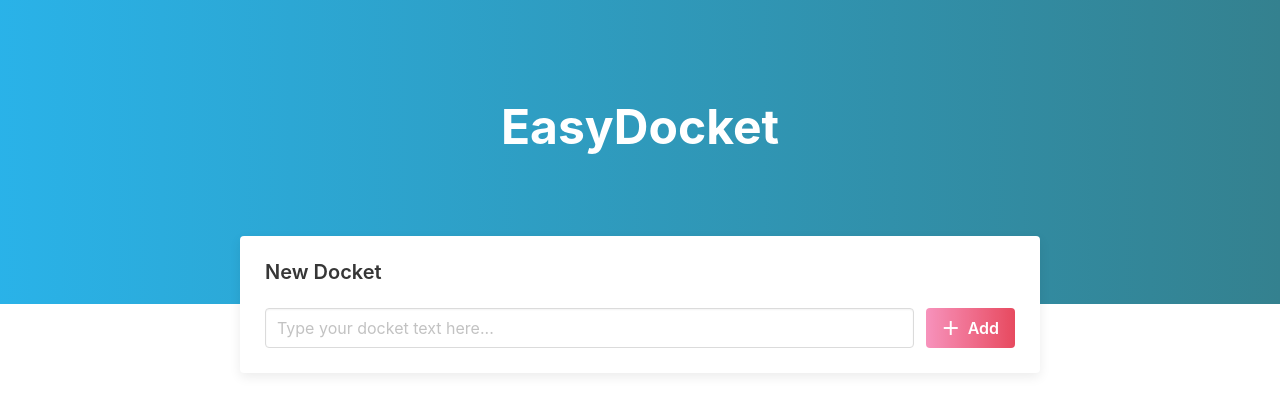
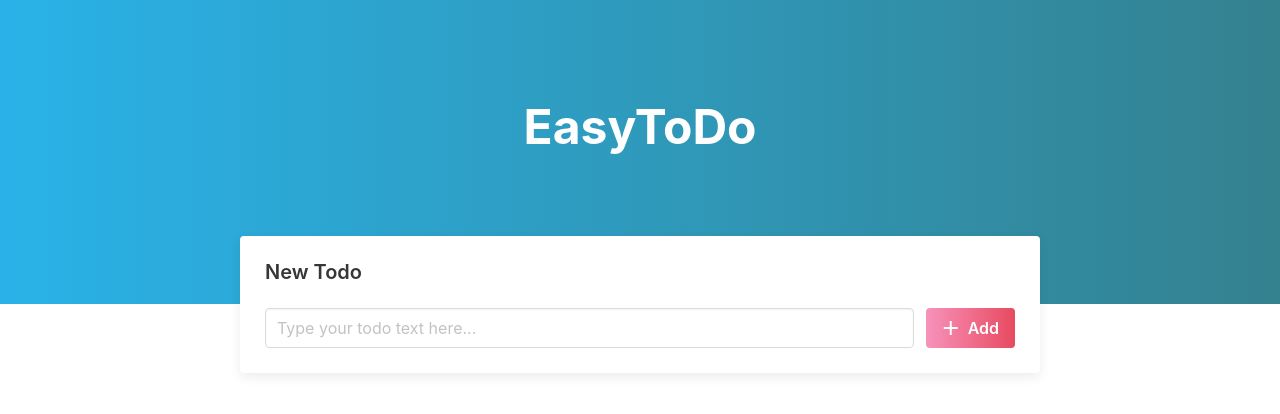
Before and after one commit to NSBM-SPM-2021/github-basics-SudasunViraj, an Angular app in the folder angular-todo-app/: page / in a window 1280 px wide. Shown: the top 414 px of the page. Built offline with nearby package versions, Linux system fonts and the light colour scheme.

Commit message:
new changes

```diff
--- a/angular-todo-app/src/app/edit-todo-dialog/edit-todo-dialog.component.html
+++ b/angular-todo-app/src/app/edit-todo-dialog/edit-todo-dialog.component.html
@@ -12,11 +12,11 @@
                 name="text"
                 required
                 minlength="2"
-                placeholder="Type your docket text here...">
+                placeholder="Type your todo text here...">
                 </div>
                 <div *ngIf="todoTextField.invalid">
-                    <p class="help is-danger" *ngIf="todoTextField.errors.required">Please enter the text of your docket</p>
-            <p class="help is-danger" *ngIf="todoTextField.errors.minlength">Docket text must be at least 2 characters</p>
+                    <p class="help is-danger" *ngIf="todoTextField.errors.required">Please enter the text of your todo</p>
+            <p class="help is-danger" *ngIf="todoTextField.errors.minlength">Todo text must be at least 2 characters</p>
                 </div>
             </div>
 
--- a/angular-todo-app/src/app/todos/todos.component.html
+++ b/angular-todo-app/src/app/todos/todos.component.html
@@ -1,16 +1,16 @@
 <section class="heading-section">
-    <h1 class="title is-1 has-text-centered">EasyDocket</h1>
+    <h1 class="title is-1 has-text-centered">EasyToDo</h1>
 </section>
 
 <div class="container add-todo-box-container">
     <div class="add-todo-box">
 
         <form #form="ngForm" (ngSubmit)="onFormSubmit(form)">
-            <h2 class="title is-5">New Docket</h2>
+            <h2 class="title is-5">New Todo</h2>
 
             <div class="field is-grouped" style="margin: 0;">
                 <p class="control is-expanded">
-                    <input ngModel #todoTextField="ngModel" required minlength="2" name="text" class="input" type="text" placeholder="Type your docket text here...">
+                    <input ngModel #todoTextField="ngModel" required minlength="2" name="text" class="input" type="text" placeholder="Type your todo text here...">
                 </p>
                 <p class="control">
                     <button type="submit" class=" button alt-gradient-button">
@@ -22,8 +22,8 @@
 
             <div>
                 <div *ngIf="todoTextField.invalid && showValidationErrors">
-                    <p class="help is-danger" *ngIf="todoTextField.errors.required">Please enter the text of your docket</p>
-            <p class="help is-danger" *ngIf="todoTextField.errors.minlength">Docket text must be at least 2 characters</p>
+                    <p class="help is-danger" *ngIf="todoTextField.errors.required">Please enter the text of your todo</p>
+            <p class="help is-danger" *ngIf="todoTextField.errors.minlength">Todo text must be at least 2 characters</p>
                 </div>
             </div>
         </form>
--- a/angular-todo-app/src/index.html
+++ b/angular-todo-app/src/index.html
@@ -2,7 +2,7 @@
 <html lang="en">
 <head>
   <meta charset="utf-8">
-  <title>AngularTodoApp</title>
+  <title>AngularToDoApp</title>
   <base href="/">
   <meta name="viewport" content="width=device-width, initial-scale=1">
   <link rel="icon" type="image/x-icon" href="favicon.ico">
```
